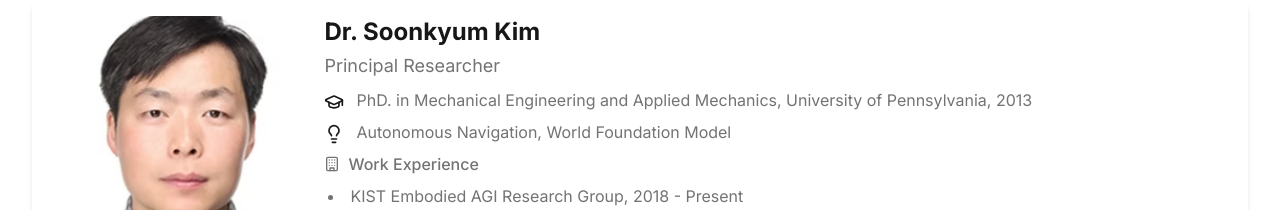
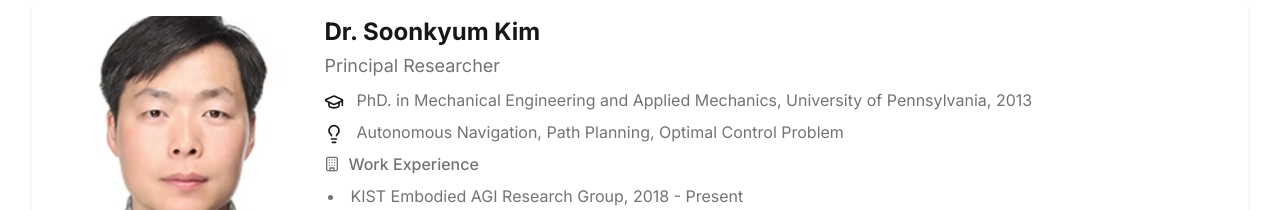
Before and after one commit to wolgok-xyz/wolgok-xyz.github.io, a Next.js app: page /people in a window 1280 px wide. Shown: the part 1100-1310 px from the top of the page. Built offline with nearby package versions, Linux system fonts and the light colour scheme.

Commit message:
Update index.ts

```diff
--- a/data/people/index.ts
+++ b/data/people/index.ts
@@ -47,7 +47,7 @@ export const peopleData: Person[] = [
     name: 'Dr. Soonkyum Kim',
     degree: 'Principal Researcher',
     education: 'PhD. in Mechanical Engineering and Applied Mechanics, University of Pennsylvania, 2013',
-    research: 'Autonomous Navigation, World Foundation Model',
+    research: 'Autonomous Navigation, Path Planning, Optimal Control Problem',
     work: ['KIST Embodied AGI Research Group, 2018 - Present', 'Samsung Electronics, 2015 - 2018', 'Postdoctoral Researcher, Carnegie Mellon University, 2013 - 2015'],
     achievements: [
       'Learning-based Trajectory Generation',
```
